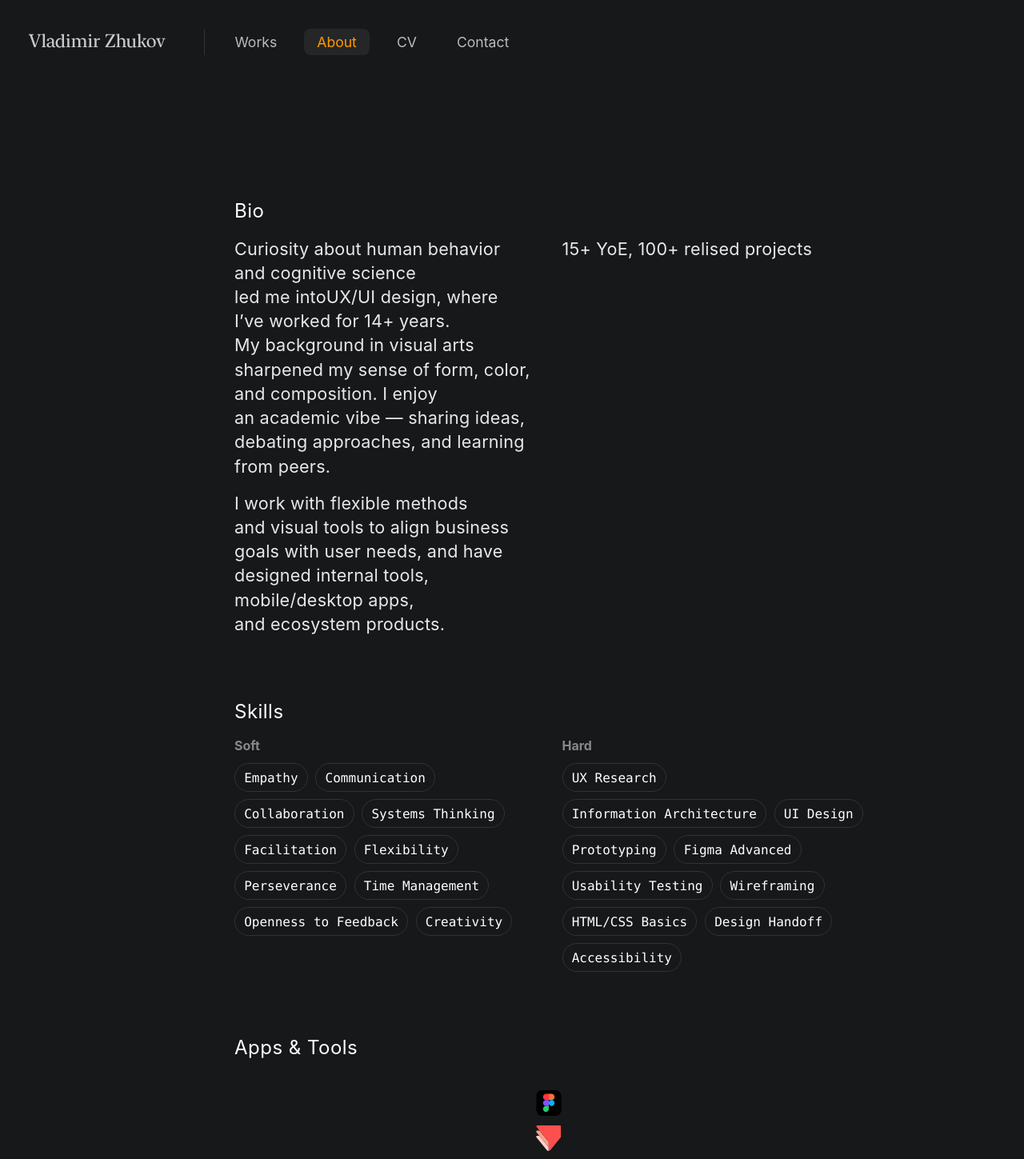
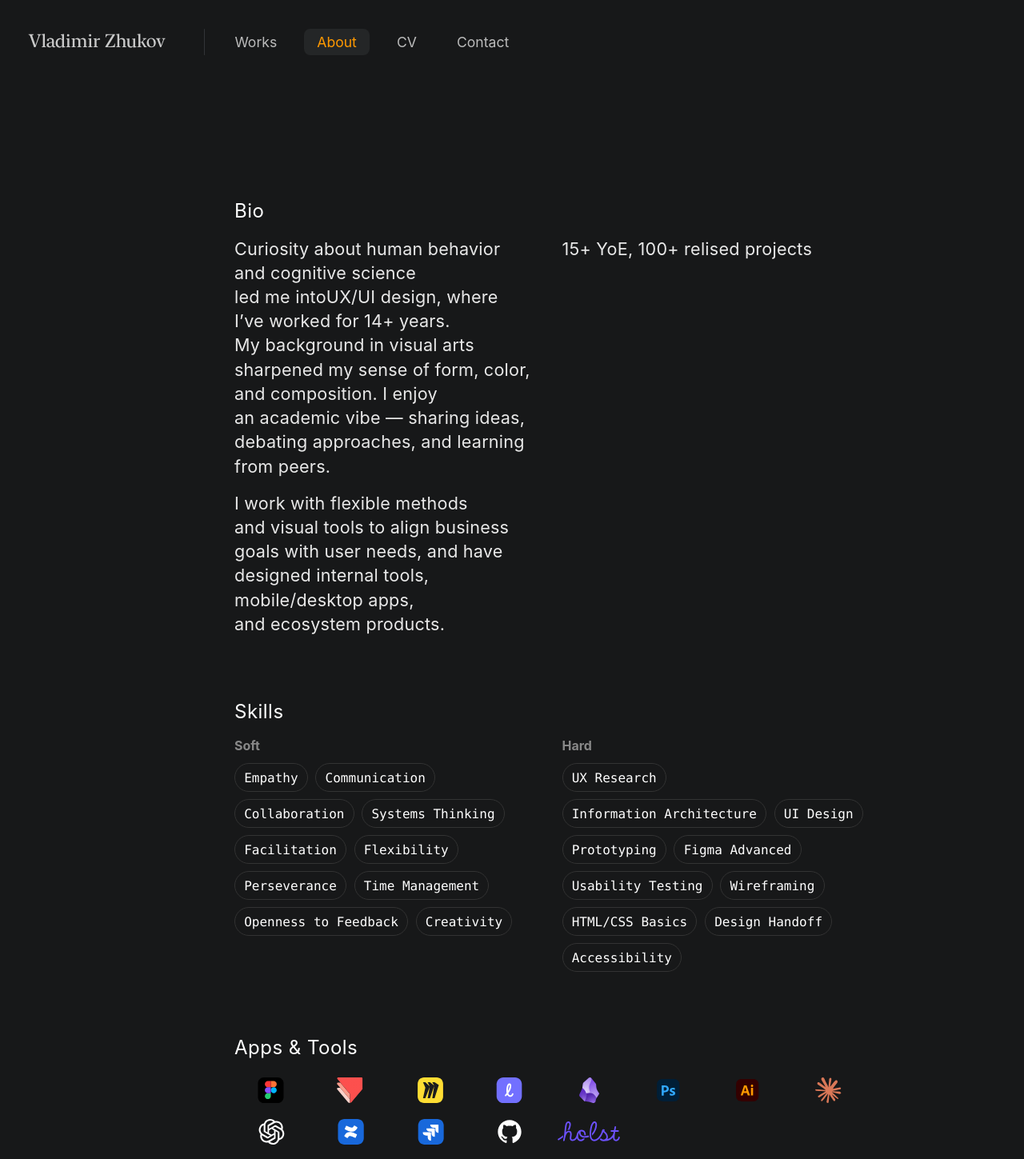
Before and after one commit to uxiscool/experience, a Jekyll site: the page built from about.md, in a window 1280 px wide. Shown: the top 1449 px of the page at 80% size. Built offline with Jekyll 4.4.1, drawn with Linux system fonts in a browser that asks for light colours.

Commit message:
Add files via upload

```diff
--- a/about.md
+++ b/about.md
@@ -61,7 +61,6 @@ permalink: /about/
 <section class="tools-section">
   <h2 class="subheading">Apps & Tools</h2>
   <div class="tools-grid" style="--tools-delay-base: 800ms">
-  <p>
     {% for app in site.data.apps %}
       <a class="tool appear"
          href="{{ app.url }}" target="_blank" rel="noopener"
@@ -74,13 +73,11 @@ permalink: /about/
             class="tool-logo"
             loading="lazy"
             decoding="async"
-            fetchpriority="low"
-          >
+            fetchpriority="low">
         </span>
         <span class="tool-name sr-only">{{ app.name }}</span>
       </a>
     {% endfor %}
-    </p>
   </div>
 </section>
   <!-- Блок philosophy -->
```
